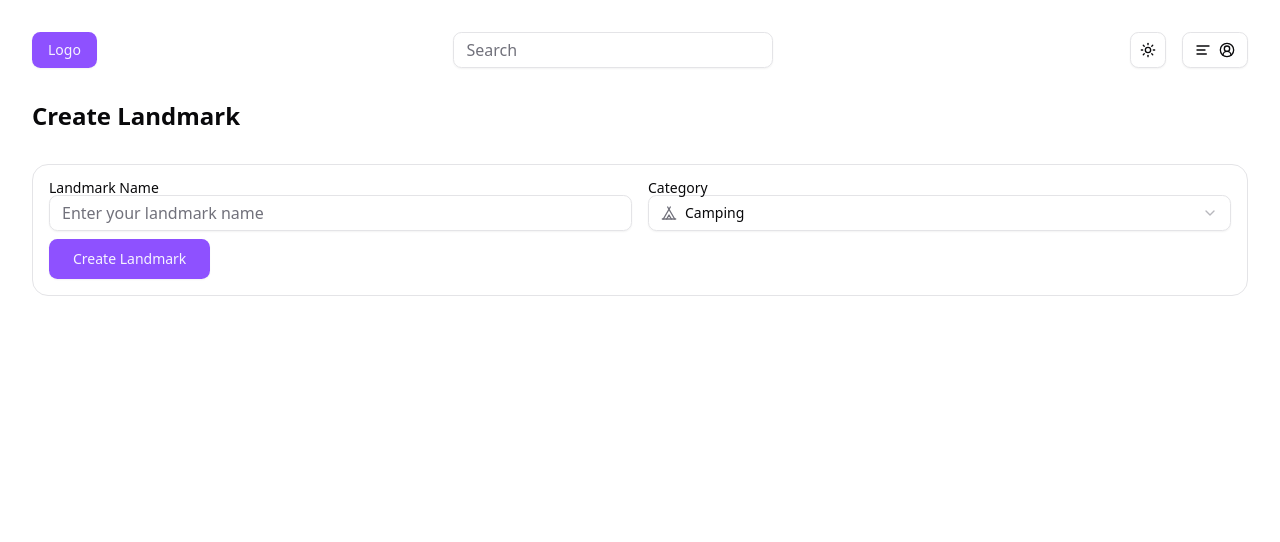
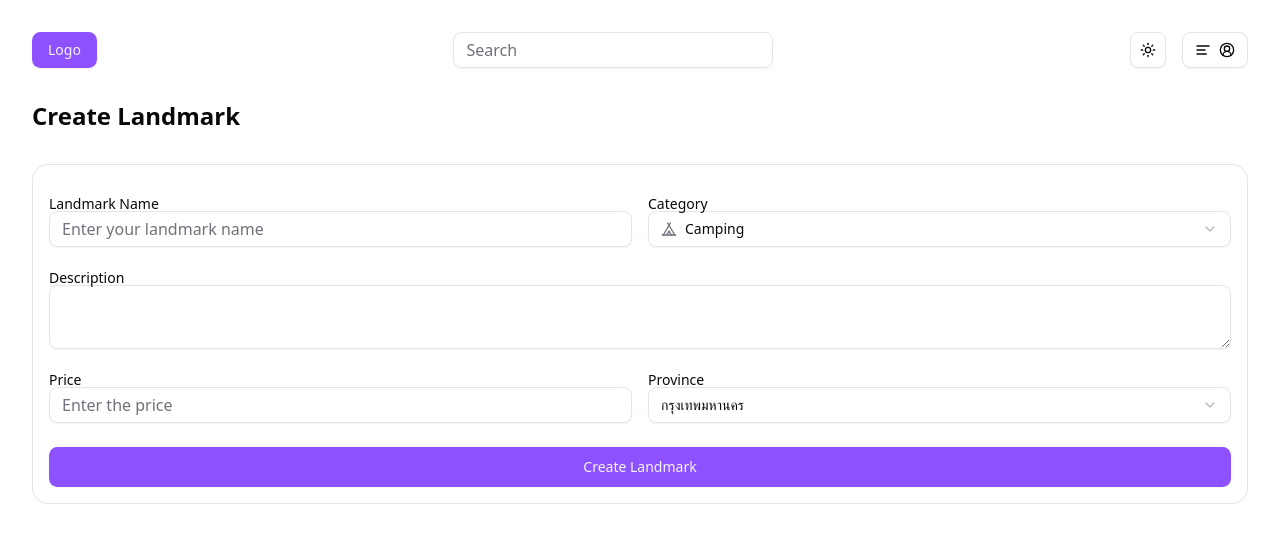
Before and after one commit to Chanachai04/nextjs-camping, a Next.js app: page /camp/create in a window 1280 px wide. Shown: the top 542 px of the page. Built offline with nearby package versions, Linux system fonts and the light colour scheme.

Commit message:
success: form create landmark

```diff
--- a/src/app/camp/create/page.tsx
+++ b/src/app/camp/create/page.tsx
@@ -3,6 +3,8 @@ import { SubmitButton } from "@/components/form/Buttons";
 import CategoryInput from "@/components/form/CategoryInput";
 import FormContainer from "@/components/form/FormContainer";
 import FormInput from "@/components/form/FormInput";
+import ProvinceInput from "@/components/form/ProvinceInputs";
+import TextAreaInput from "@/components/form/TextAreaInput";
 
 const CreateLandmark = async () => {
   return (
@@ -10,11 +12,16 @@ const CreateLandmark = async () => {
       <h1 className="text-2xl font-semibold mb-8 capitalize">Create Landmark</h1>
       <div className="border p-4 rounded-2xl">
         <FormContainer action={createLandmarkAction}>
-          <div className="grid md:grid-cols-2 gap-4">
+          <div className="grid md:grid-cols-2 gap-4 mt-4">
             <FormInput label="Landmark Name" name="name" type="text" placeholder="Enter your landmark name" />
             <CategoryInput />
+            <div className="md:col-span-2">
+              <TextAreaInput name="description" />
+            </div>
+            <FormInput label="Price" name="price" type="number" placeholder="Enter the price" />
+            <ProvinceInput />
+            <SubmitButton className="md:col-span-2" text="create landmark" size="lg" />
           </div>
-          <SubmitButton text="create landmark" size="lg" />
         </FormContainer>
       </div>
     </section>
--- /dev/null
+++ b/src/components/form/ProvinceInputs.tsx
@@ -0,0 +1,26 @@
+import { Label } from "@/components/ui/label";
+import { Select, SelectContent, SelectItem, SelectTrigger, SelectValue } from "@/components/ui/select";
+import { provinces } from "@/utils/provinces";
+const ProvinceInput = ({ defaultValue }: { defaultValue?: string }) => {
+  const name = "province";
+  return (
+    <div className="mb-2">
+      <Label htmlFor={name} className="capitalize">
+        {name}
+      </Label>
+      <Select defaultValue={defaultValue || provinces[0].PROVINCE_NAME} name={name} required>
+        <SelectTrigger className="w-full">
+          <SelectValue />
+        </SelectTrigger>
+        <SelectContent>
+          {provinces.map((item) => (
+            <SelectItem key={item.PROVINCE_ID} value={item.PROVINCE_NAME}>
+              <span className="capitalize flex items-center gap-2">{item.PROVINCE_NAME}</span>
+            </SelectItem>
+          ))}
+        </SelectContent>
+      </Select>
+    </div>
+  );
+};
+export default ProvinceInput;
--- /dev/null
+++ b/src/components/form/TextAreaInput.tsx
@@ -0,0 +1,15 @@
+import { textAreaProps } from "@/utils/types";
+import { Label } from "../ui/label";
+import { Textarea } from "../ui/textarea";
+
+const TextAreaInput = ({ name, labelText, defaultValue }: textAreaProps) => {
+  return (
+    <div className="mb-2 ">
+      <Label htmlFor={name} className="capitalize">
+        {labelText || name}
+      </Label>
+      <Textarea id={name} name={name} defaultValue={defaultValue} rows={5} required />
+    </div>
+  );
+};
+export default TextAreaInput;
--- /dev/null
+++ b/src/components/ui/textarea.tsx
@@ -0,0 +1,18 @@
+import * as React from "react"
+
+import { cn } from "@/lib/utils"
+
+function Textarea({ className, ...props }: React.ComponentProps<"textarea">) {
+  return (
+    <textarea
+      data-slot="textarea"
+      className={cn(
+        "border-input placeholder:text-muted-foreground focus-visible:border-ring focus-visible:ring-ring/50 aria-invalid:ring-destructive/20 dark:aria-invalid:ring-destructive/40 aria-invalid:border-destructive dark:bg-input/30 flex field-sizing-content min-h-16 w-full rounded-md border bg-transparent px-3 py-2 text-base shadow-xs transition-[color,box-shadow] outline-none focus-visible:ring-[3px] disabled:cursor-not-allowed disabled:opacity-50 md:text-sm",
+        className
+      )}
+      {...props}
+    />
+  )
+}
+
+export { Textarea }
--- /dev/null
+++ b/src/utils/provinces.ts
@@ -0,0 +1,79 @@
+export const provinces = [
+  { PROVINCE_ID: 1, PROVINCE_NAME: "กรุงเทพมหานคร" },
+  { PROVINCE_ID: 2, PROVINCE_NAME: "สมุทรปราการ" },
+  { PROVINCE_ID: 3, PROVINCE_NAME: "นนทบุรี" },
+  { PROVINCE_ID: 4, PROVINCE_NAME: "ปทุมธานี" },
+  { PROVINCE_ID: 5, PROVINCE_NAME: "พระนครศรีอยุธยา" },
+  { PROVINCE_ID: 6, PROVINCE_NAME: "อ่างทอง" },
+  { PROVINCE_ID: 7, PROVINCE_NAME: "ลพบุรี" },
+  { PROVINCE_ID: 8, PROVINCE_NAME: "สิงห์บุรี" },
+  { PROVINCE_ID: 9, PROVINCE_NAME: "ชัยนาท" },
+  { PROVINCE_ID: 10, PROVINCE_NAME: "สระบุรี" },
+  { PROVINCE_ID: 11, PROVINCE_NAME: "ชลบุรี" },
+  { PROVINCE_ID: 12, PROVINCE_NAME: "ระยอง" },
+  { PROVINCE_ID: 13, PROVINCE_NAME: "จันทบุรี" },
+  { PROVINCE_ID: 14, PROVINCE_NAME: "ตราด" },
+  { PROVINCE_ID: 15, PROVINCE_NAME: "ฉะเชิงเทรา" },
+  { PROVINCE_ID: 16, PROVINCE_NAME: "ปราจีนบุรี" },
+  { PROVINCE_ID: 17, PROVINCE_NAME: "นครนายก" },
+  { PROVINCE_ID: 18, PROVINCE_NAME: "สระแก้ว" },
+  { PROVINCE_ID: 19, PROVINCE_NAME: "นครราชสีมา" },
+  { PROVINCE_ID: 20, PROVINCE_NAME: "บุรีรัมย์" },
+  { PROVINCE_ID: 21, PROVINCE_NAME: "สุรินทร์" },
+  { PROVINCE_ID: 22, PROVINCE_NAME: "ศรีสะเกษ" },
+  { PROVINCE_ID: 23, PROVINCE_NAME: "อุบลราชธานี" },
+  { PROVINCE_ID: 24, PROVINCE_NAME: "ยโสธร" },
+  { PROVINCE_ID: 25, PROVINCE_NAME: "ชัยภูมิ" },
+  { PROVINCE_ID: 26, PROVINCE_NAME: "อำนาจเจริญ" },
+  { PROVINCE_ID: 27, PROVINCE_NAME: "หนองบัวลำภู" },
+  { PROVINCE_ID: 28, PROVINCE_NAME: "ขอนแก่น" },
+  { PROVINCE_ID: 29, PROVINCE_NAME: "อุดรธานี" },
+  { PROVINCE_ID: 30, PROVINCE_NAME: "เลย" },
+  { PROVINCE_ID: 31, PROVINCE_NAME: "หนองคาย" },
+  { PROVINCE_ID: 32, PROVINCE_NAME: "มหาสารคาม" },
+  { PROVINCE_ID: 33, PROVINCE_NAME: "ร้อยเอ็ด" },
+  { PROVINCE_ID: 34, PROVINCE_NAME: "กาฬสินธุ์" },
+  { PROVINCE_ID: 35, PROVINCE_NAME: "สกลนคร" },
+  { PROVINCE_ID: 36, PROVINCE_NAME: "นครพนม" },
+  { PROVINCE_ID: 37, PROVINCE_NAME: "มุกดาหาร" },
+  { PROVINCE_ID: 38, PROVINCE_NAME: "เชียงใหม่" },
+  { PROVINCE_ID: 39, PROVINCE_NAME: "ลำพูน" },
+  { PROVINCE_ID: 40, PROVINCE_NAME: "ลำปาง" },
+  { PROVINCE_ID: 41, PROVINCE_NAME: "อุตรดิตถ์" },
+  { PROVINCE_ID: 42, PROVINCE_NAME: "แพร่" },
+  { PROVINCE_ID: 43, PROVINCE_NAME: "น่าน" },
+  { PROVINCE_ID: 44, PROVINCE_NAME: "พะเยา" },
+  { PROVINCE_ID: 45, PROVINCE_NAME: "เชียงราย" },
+  { PROVINCE_ID: 46, PROVINCE_NAME: "แม่ฮ่องสอน" },
+  { PROVINCE_ID: 47, PROVINCE_NAME: "นครสวรรค์" },
+  { PROVINCE_ID: 48, PROVINCE_NAME: "อุทัยธานี" },
+  { PROVINCE_ID: 49, PROVINCE_NAME: "กำแพงเพชร" },
+  { PROVINCE_ID: 50, PROVINCE_NAME: "ตาก" },
+  { PROVINCE_ID: 51, PROVINCE_NAME: "สุโขทัย" },
+  { PROVINCE_ID: 52, PROVINCE_NAME: "พิษณุโลก" },
+  { PROVINCE_ID: 53, PROVINCE_NAME: "พิจิตร" },
+  { PROVINCE_ID: 54, PROVINCE_NAME: "เพชรบูรณ์" },
+  { PROVINCE_ID: 55, PROVINCE_NAME: "ราชบุรี" },
+  { PROVINCE_ID: 56, PROVINCE_NAME: "กาญจนบุรี" },
+  { PROVINCE_ID: 57, PROVINCE_NAME: "สุพรรณบุรี" },
+  { PROVINCE_ID: 58, PROVINCE_NAME: "นครปฐม" },
+  { PROVINCE_ID: 59, PROVINCE_NAME: "สมุทรสาคร" },
+  { PROVINCE_ID: 60, PROVINCE_NAME: "สมุทรสงคราม" },
+  { PROVINCE_ID: 61, PROVINCE_NAME: "เพชรบุรี" },
+  { PROVINCE_ID: 62, PROVINCE_NAME: "ประจวบคีรีขันธ์" },
+  { PROVINCE_ID: 63, PROVINCE_NAME: "นครศรีธรรมราช" },
+  { PROVINCE_ID: 64, PROVINCE_NAME: "กระบี่" },
+  { PROVINCE_ID: 65, PROVINCE_NAME: "พังงา" },
+  { PROVINCE_ID: 66, PROVINCE_NAME: "ภูเก็ต" },
+  { PROVINCE_ID: 67, PROVINCE_NAME: "สุราษฎร์ธานี" },
+  { PROVINCE_ID: 68, PROVINCE_NAME: "ระนอง" },
+  { PROVINCE_ID: 69, PROVINCE_NAME: "ชุมพร" },
+  { PROVINCE_ID: 70, PROVINCE_NAME: "สงขลา" },
+  { PROVINCE_ID: 71, PROVINCE_NAME: "สตูล" },
+  { PROVINCE_ID: 72, PROVINCE_NAME: "ตรัง" },
+  { PROVINCE_ID: 73, PROVINCE_NAME: "พัทลุง" },
+  { PROVINCE_ID: 74, PROVINCE_NAME: "ปัตตานี" },
+  { PROVINCE_ID: 75, PROVINCE_NAME: "ยะลา" },
+  { PROVINCE_ID: 76, PROVINCE_NAME: "นราธิวาส" },
+  { PROVINCE_ID: 77, PROVINCE_NAME: "บึงกาฬ" },
+];
--- a/src/utils/types.ts
+++ b/src/utils/types.ts
@@ -1 +1,6 @@
 export type actionFunction = (prevState: any, formData: FormData) => Promise<{ message: string }>;
+export type textAreaProps = {
+  name: string;
+  labelText?: string;
+  defaultValue?: string;
+};
```
